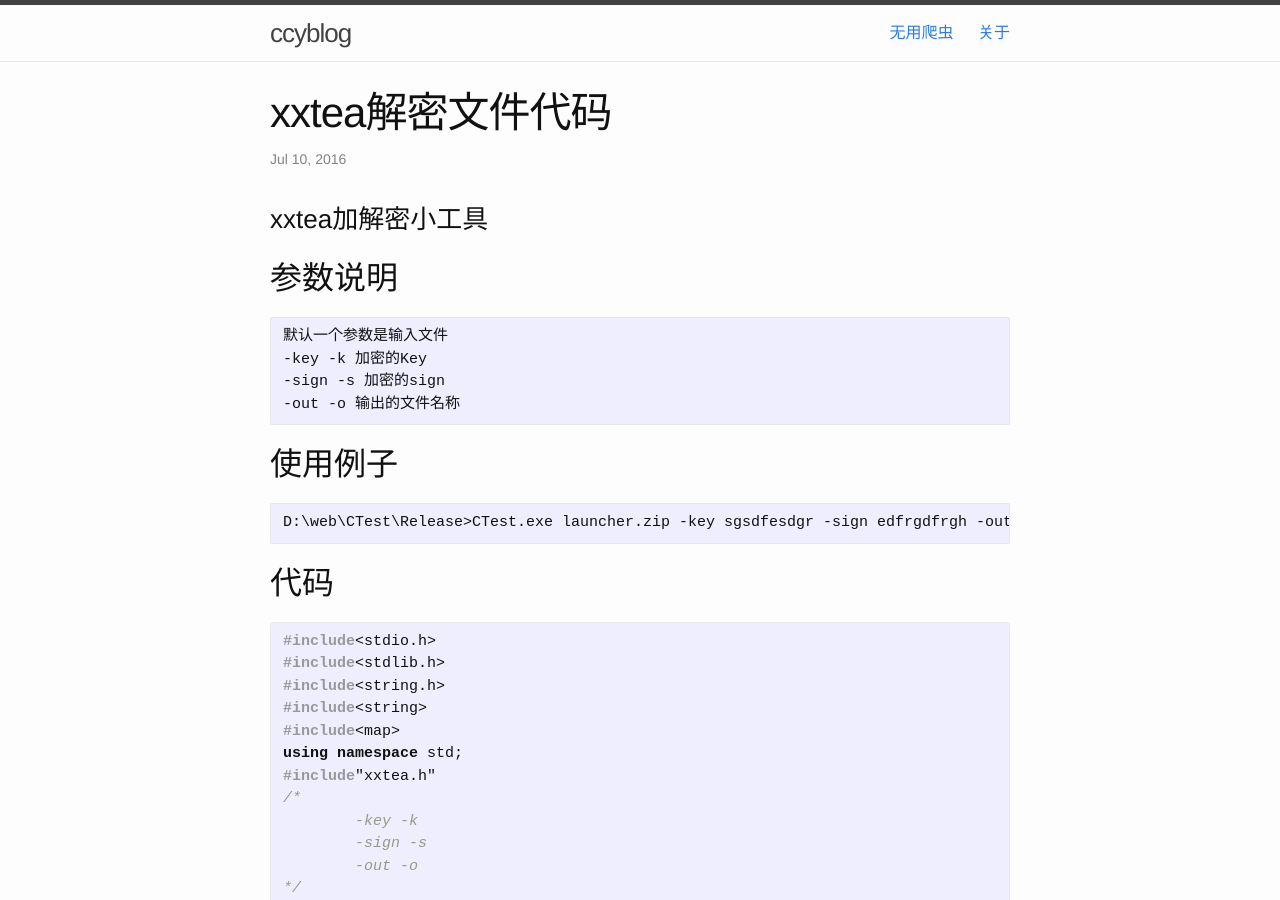
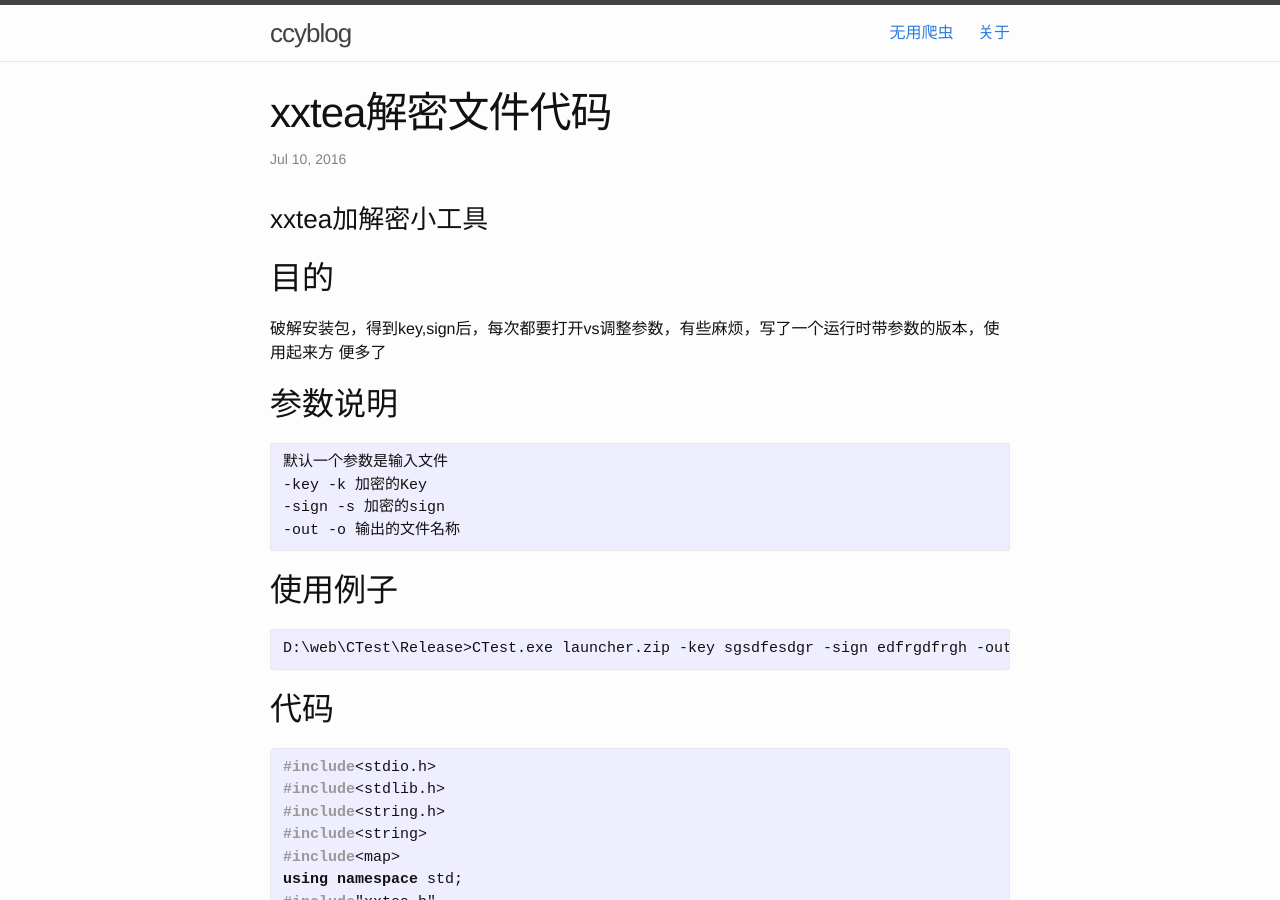
Before and after one commit to isghost/isghost.github.io, a Jekyll site: the page built from _posts/2016-07-10-xxtea.markdown, in a window 1280 px wide and 900 px high. Built offline with Jekyll 4.4.1, drawn with Linux system fonts in a browser that asks for light colours; comment, search, counter and statistics services are not loaded.

Commit message:
添加目的

```diff
--- a/_posts/2016-07-10-xxtea.markdown
+++ b/_posts/2016-07-10-xxtea.markdown
@@ -8,6 +8,11 @@ tags:
 ---
 
 ### xxtea加解密小工具
+
+## 目的
+
+破解安装包，得到key,sign后，每次都要打开vs调整参数，有些麻烦，写了一个运行时带参数的版本，使用起来方
+便多了
 
 ## 参数说明
 
```
